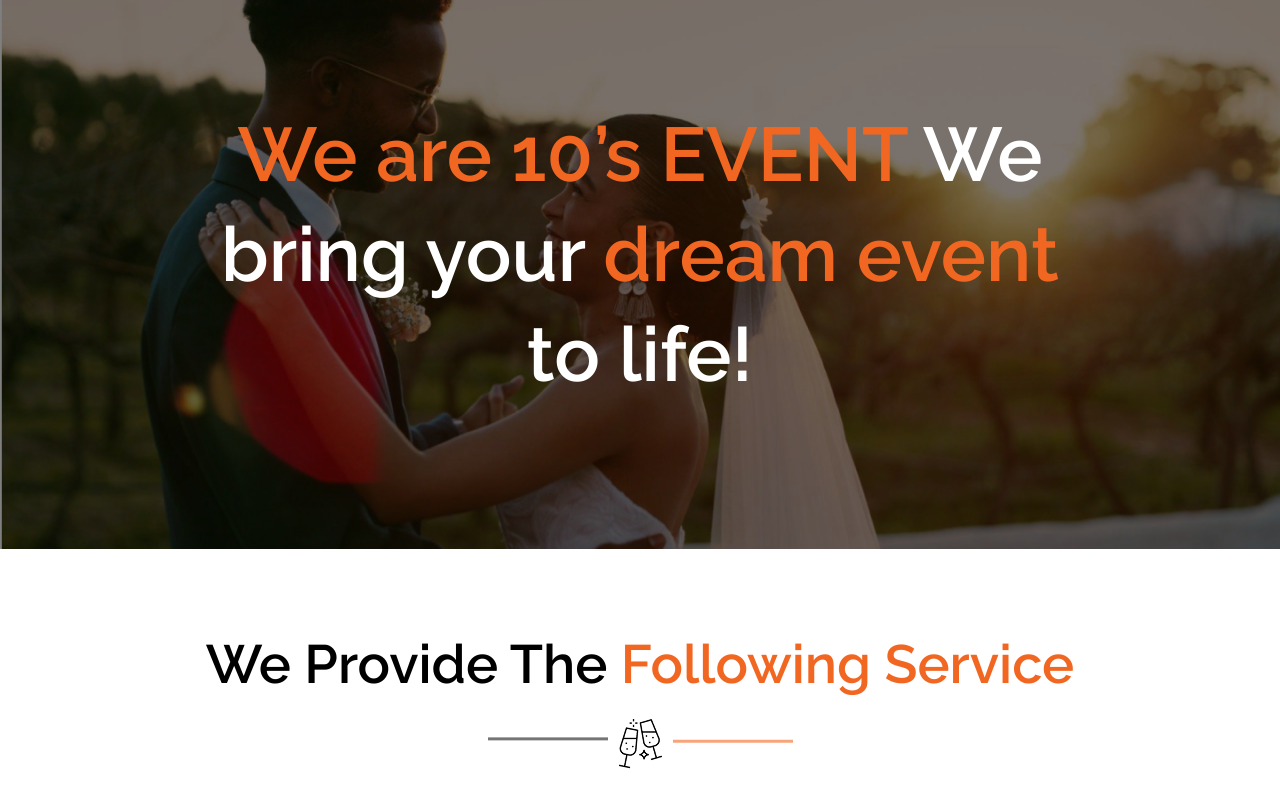
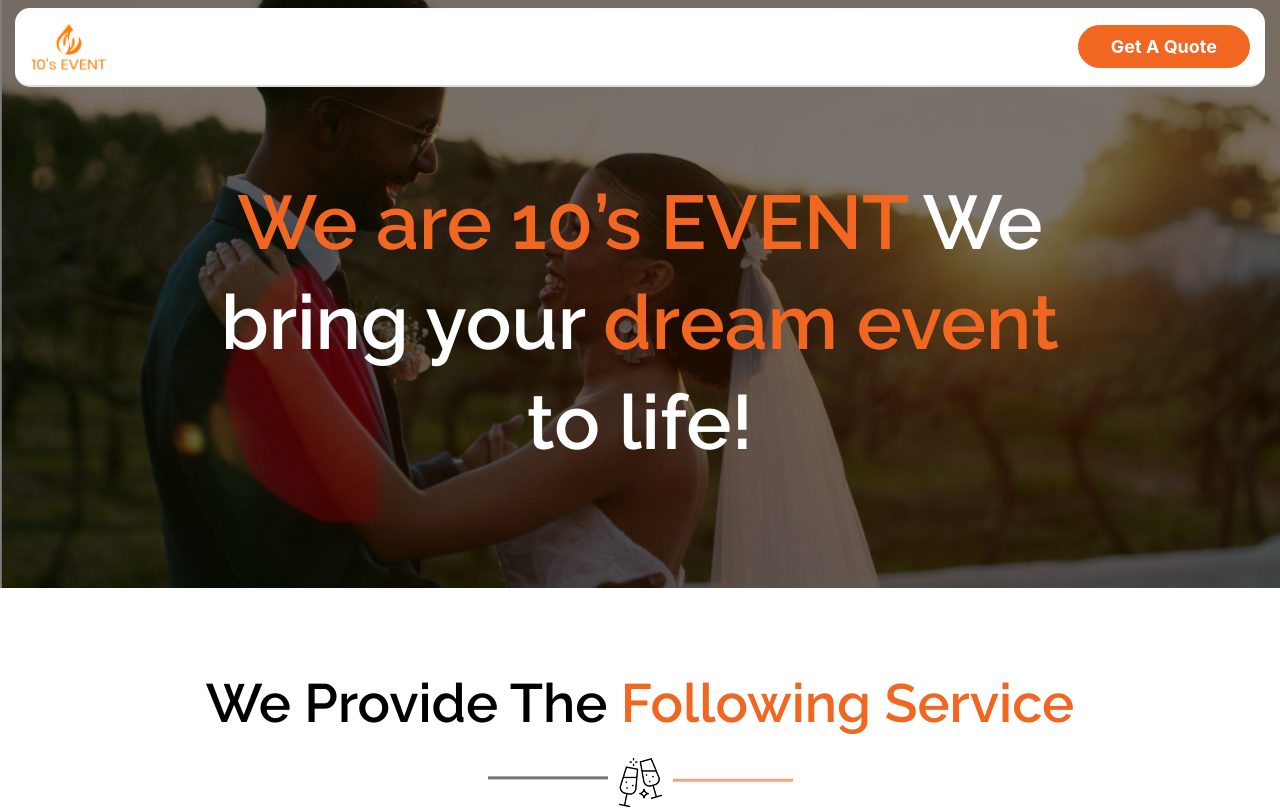
Before and after one commit to Roni006/10sEvent, a React (Vite) app: page / in a window 1280 px wide. Shown: the top 810 px of the page. Built offline with nearby package versions, Linux system fonts and the light colour scheme.

Commit message:
meaure some px of padding in about banner components

```diff
--- a/src/Common/Navbar/Navbar.jsx
+++ b/src/Common/Navbar/Navbar.jsx
@@ -18,7 +18,7 @@ const Navbar = () => {
 
             <div className="flex items-center gap-14">
               <nav>
-                <ul className="flex items-center gap-14">
+                <ul className="flex items-center gap-14 md:hidden">
                   <li className="text-[18px] font-semibold font-raleway leading-6.5 text-[#0D0600] hover:text-[#f16722] duration-300 ">
                     <Link to="/">Home</Link>
                   </li>
--- a/src/Layouts/RootLayOut.jsx
+++ b/src/Layouts/RootLayOut.jsx
@@ -5,7 +5,7 @@ import { Outlet } from "react-router";
 const RootLayOut = () => {
   return (
     <div>
-      {/* <Navbar /> */}
+      <Navbar />
       <Outlet />
     </div>
   );
--- a/src/pages/Banner.jsx
+++ b/src/pages/Banner.jsx
@@ -5,7 +5,7 @@ import BannerBg from "../../src/assets/img/banner.png";
 const Banner = () => {
   return (
     <>
-      <section className="xl:-mt-10 lg:mt-0 md:mt-0 sm:mt-0 mt-0 ">
+      <section className="xl:-mt-20 lg:-mt-25 md:-mt-26 sm:mt-0 mt-0 ">
         <div className="relative">
           <img className="w-full h-auto" src={BannerBg} alt="banner bg" />
 
@@ -13,7 +13,7 @@ const Banner = () => {
 
           <div className="absolute inset-0 flex items-center justify-center">
             <h1
-              className="text-[#f16722] lg:max-w-212.5 md:max-w-137.5 sm:max-w-112.5 max-w-87.5 lg:text-[76px] md:text-[60px]
+              className="md:pt-15 text-[#f16722] lg:max-w-212.5 md:max-w-137.5 sm:max-w-112.5 max-w-87.5 lg:text-[76px] md:text-[50px]
             sm:text-[54px] text-[25px] lg:leading-25 md:leading-16.25 sm:leading-15 leading-8 font-semibold font-raleway text-center"
             >
               We are 10’s EVENT
```
